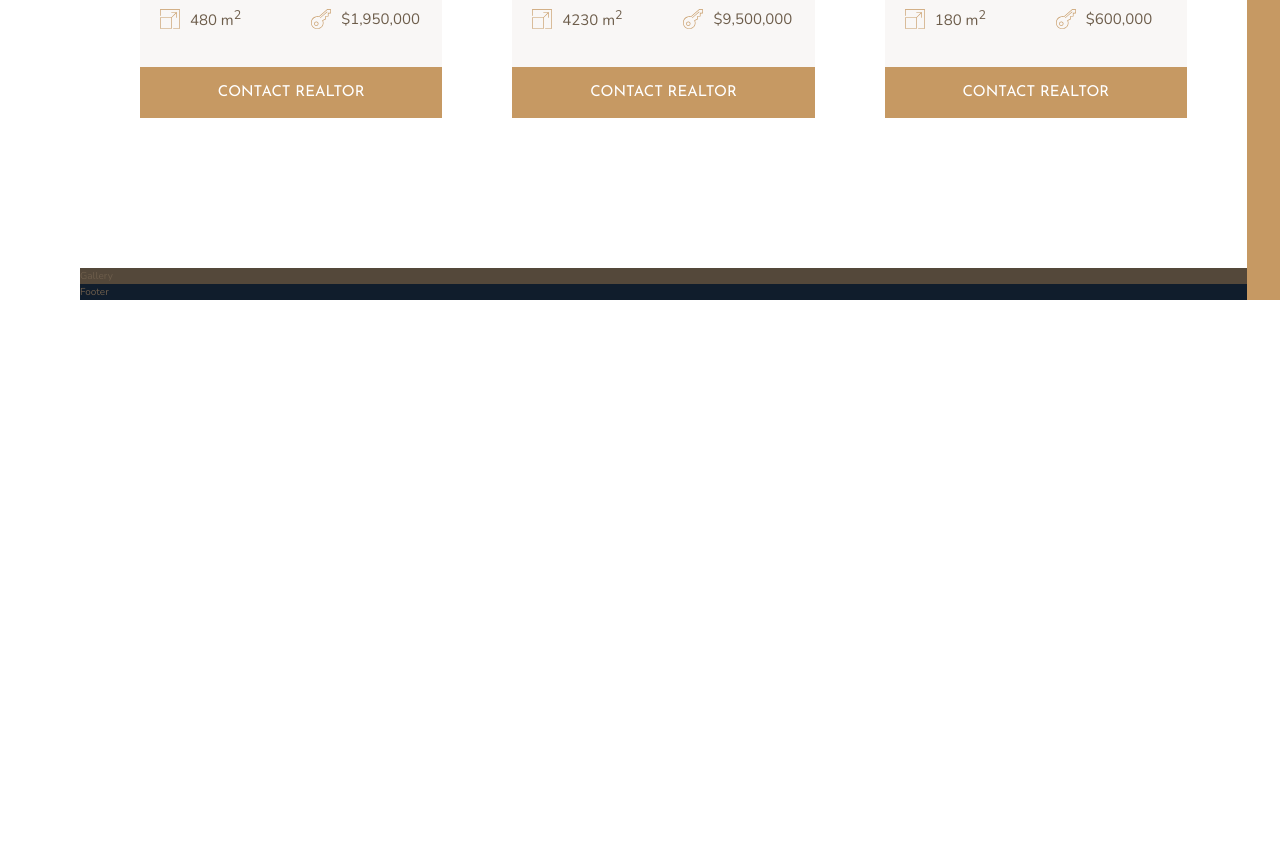
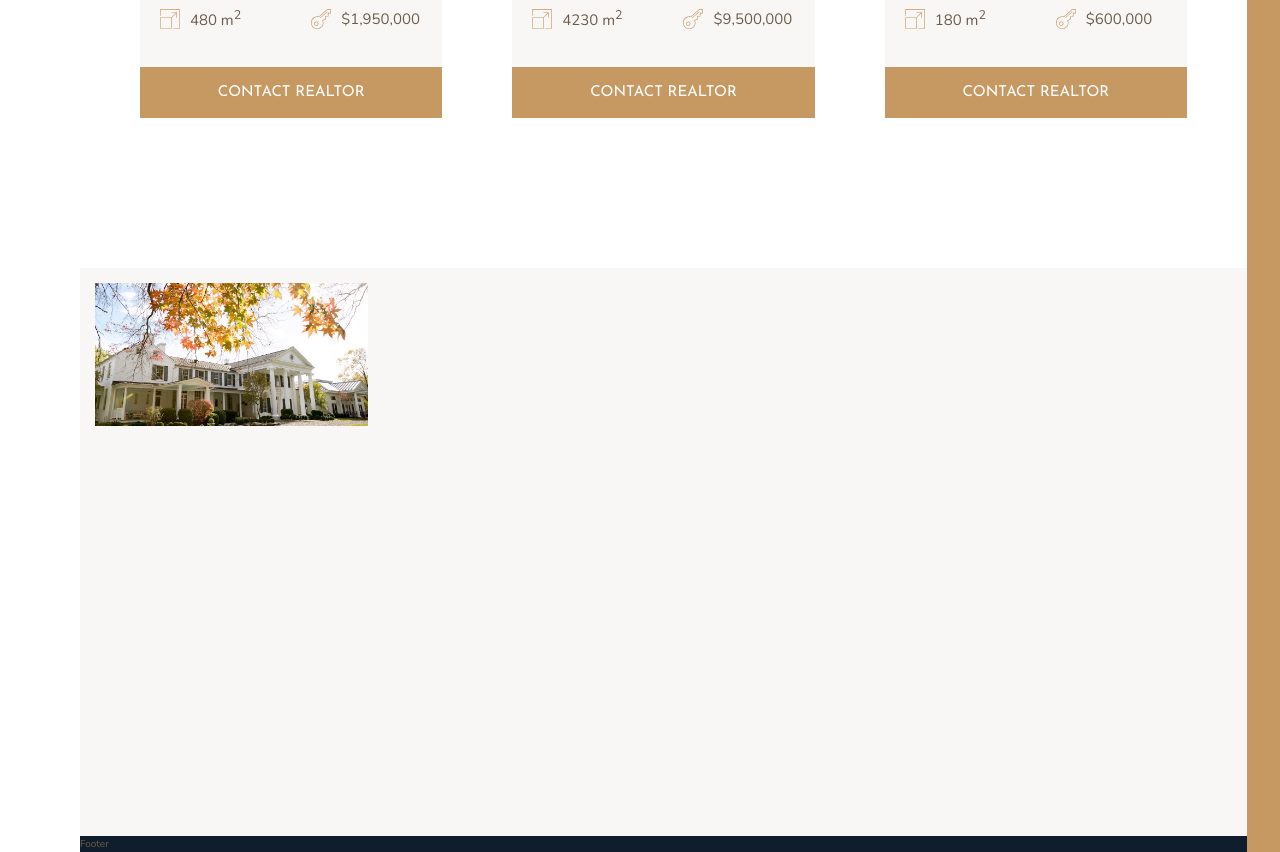
Before and after one commit to wemali05/grid, a website: page index.html in a window 1280 px wide. Shown: the part 2847-3699 px from the top of the page. Before the commit the page ends 3147 px from the top, so only its background shows below. Drawn offline with nearby package versions, Linux system fonts and the light colour scheme.

Commit message:
gallery part 1

```diff
--- a/index.html
+++ b/index.html
@@ -302,7 +302,8 @@
     </section>
 
     <section class="gallery">
-        Gallery
+        <figure class="gallery__item gallery__item--1"><img src="img/gal-1.jpeg" alt="Gallery image 1"
+                class="gallery__img"></figure>
     </section>
 
     <section class="footer">
--- a/sass/_gallery.scss
+++ b/sass/_gallery.scss
@@ -1,4 +1,26 @@
 .gallery {
-    background-color: $color-grey-dark-1;
+    background-color: $color-grey-light-1;
     grid-column: full-start/full-end;
+
+    display: grid;
+    grid-template-columns: repeat(8, 1fr);
+    grid-template-rows: repeat(7, 5vw);
+
+
+    grid-gap: 1.5rem;
+    padding: 1.5rem;
+
+    &__item {
+        &--1 {
+            grid-row: 1 / span 2;
+            grid-column: 1 / span 2;
+        }
+    }
+
+    &__img {
+        width: 100%;
+        height: 100%;
+        object-fit: cover;
+        display: block;
+    }
 }
```
Also changed, not shown: css/style.css.
